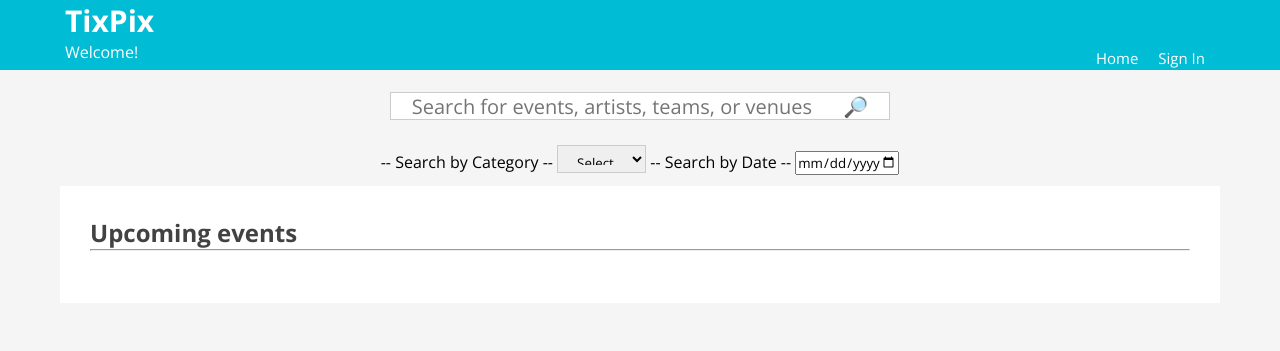
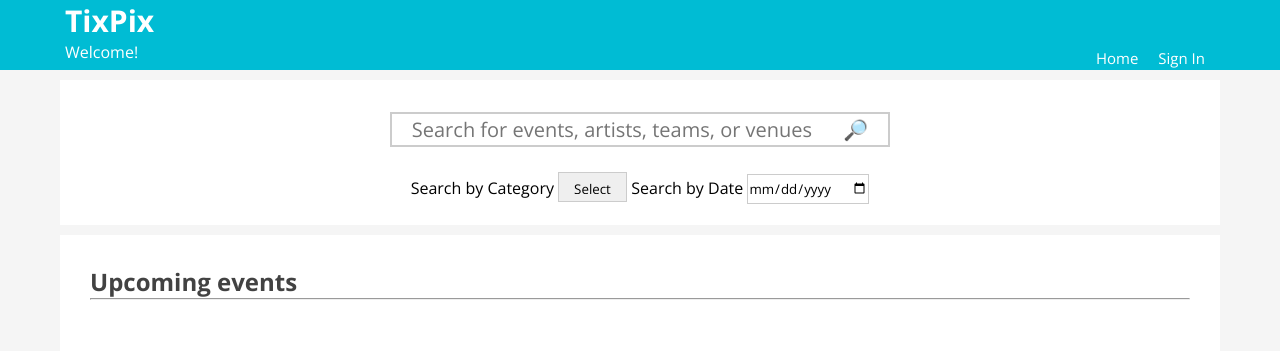
Before and after one commit to jpdoherty90/Project_Week, a Django app: page / in a window 1280 px wide. Shown: the top 351 px of the page. Run offline with Django 3.2, Linux system fonts and the light colour scheme; data that the repository does not hold is empty; some libraries are stand-ins or nearby versions.

Commit message:
Styled search bar

```diff
--- a/apps/stubhub/static/stubhub/css/style.css
+++ b/apps/stubhub/static/stubhub/css/style.css
@@ -466,3 +466,27 @@ div.event:hover p{
     background-color: #FF7043;
     color:white;
 }
+div.content_search{
+    padding-left: 30px;
+    padding-right:30px;
+    padding-top:10px;
+    padding-bottom:20px;
+    background-color: white;
+    margin:10px;
+}
+input#text_search{
+    border-width: 2px;
+    height: 35px;
+}
+input#date_search{
+    height:28px;
+    width:120px;
+    border-width: .5px;
+    border-color: #CCCCCC;
+    border-style: solid;
+}
+select.search_filter{
+    height:30px;
+    -webkit-appearance: none;
+    -webkit-border-radius: 0px;
+}
--- a/apps/stubhub/static/stubhub/script/script.js
+++ b/apps/stubhub/static/stubhub/script/script.js
@@ -1,17 +1,5 @@
 $(document).ready(function(){
-   var $grid = $('.grid').isotope({
-  // main isotope options
-  itemSelector: '.grid-item',
-  // set layoutMode
-  layoutMode: 'cellsByRow',
-  // options for cellsByRow layout mode
-  cellsByRow: {
-    columnWidth: 200,
-    rowHeight: 150
-  },
-  // options for masonry layout mode
-  masonry: {
-    columnWidth: '.grid-sizer'
-  }
-})
+
+
+
 });
--- a/apps/stubhub/templates/stubhub/home.html
+++ b/apps/stubhub/templates/stubhub/home.html
@@ -7,7 +7,7 @@
     <title>TixPix</title>
      {% load static %}
     <link rel="stylesheet" href="{% static 'stubhub/css/style.css' %}" media="screen" title="no title"  charset="utf-8">
-    <link rel="script" href="{% static 'stubhub/script/script.js' %}" media="screen" title="no title"  charset="utf-8">
+    <script src="{% static 'stubhub/script/script.js' %}"></script>
     {% if not request.session.geo %}
         <script src="https://ajax.googleapis.com/ajax/libs/jquery/3.2.1/jquery.min.js"></script>
         <script src="{% static 'stubhub/script/geolocation.js' %}"></script>
--- a/apps/stubhub/templates/stubhub/snippets/event_list.html
+++ b/apps/stubhub/templates/stubhub/snippets/event_list.html
@@ -1,15 +1,16 @@
 
 {% for event in selected_events %}
+    <div class='event'>
     {% if request.session.sell_path %}
         <a href="sell/{{event.id}}">
     {% else %}
         <a href="event/{{event.id}}">
     {% endif %}
-    <div class='event'>
+
         <img src="{{event.image}}" height="140" alt="Image of performer for {{event.title}}" onerror="this.style.display='none'">
         <h3>{{event.title}}</h3>
         <p class="event">{{event.event_date_time}}</p>
         <p class="event">{{event.venue.name}}</p>
+    </a>
     </div>
-    </a>
 {% endfor %}
--- a/apps/stubhub/templates/stubhub/snippets/search_bar.html
+++ b/apps/stubhub/templates/stubhub/snippets/search_bar.html
@@ -1,20 +1,23 @@
 <script src="https://ajax.googleapis.com/ajax/libs/jquery/3.2.1/jquery.min.js"></script>
+<div class="content_search">
 <div id='search_bar'>
     </br>
     <form action="/process_search" method='post'>
         {% csrf_token %}
         <div id='text_search'>
-            <input type="text" id ='text_search' name='text_search' placeholder='Search for events, artists, teams, or venues      &#x1F50E'>
+            <input type="text" id ='text_search' name='text_search' placeholder='Search for events, artists, teams, or venues      &#x1F50E' onfocus="this.placeholder = ''" onblur="this.placeholder = 'Search for events, artists, teams, or venues      &#x1F50E'">
         </div></br>
         <div id='select_search'>
-            <p>-- Search by Category --
-            <select name='category' onchange="this.form.submit()">
+            <p>Search by Category
+            <select class="search_filter" name='category' onchange="this.form.submit()" height="200px">
                     <option disabled selected value>Select</option>
                     {% for category in categories %}
                         <option value="{{category.display_tag}}">{{category.display_tag}}</option>
                     {% endfor %}
             </select>
-            <label for='event_date'>-- Search by Date --</label>
+            <label for='event_date'>Search by Date</label>
             <input type='date' id='date_search' name='event_date' onchange="this.form.submit()"></p>
+        </div>
     </form>
 </div>
+</div>
```
Also changed, not shown: apps/stubhub/templates/stubhub/show_event.html (+0 -16 lines).
